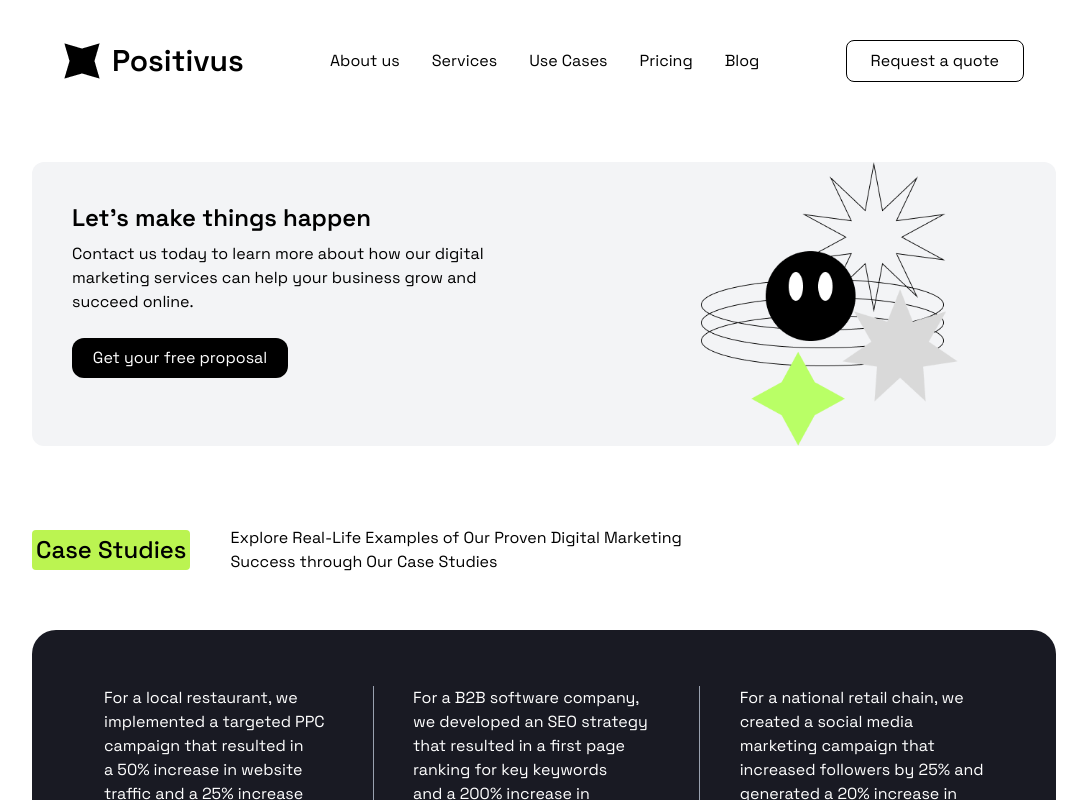
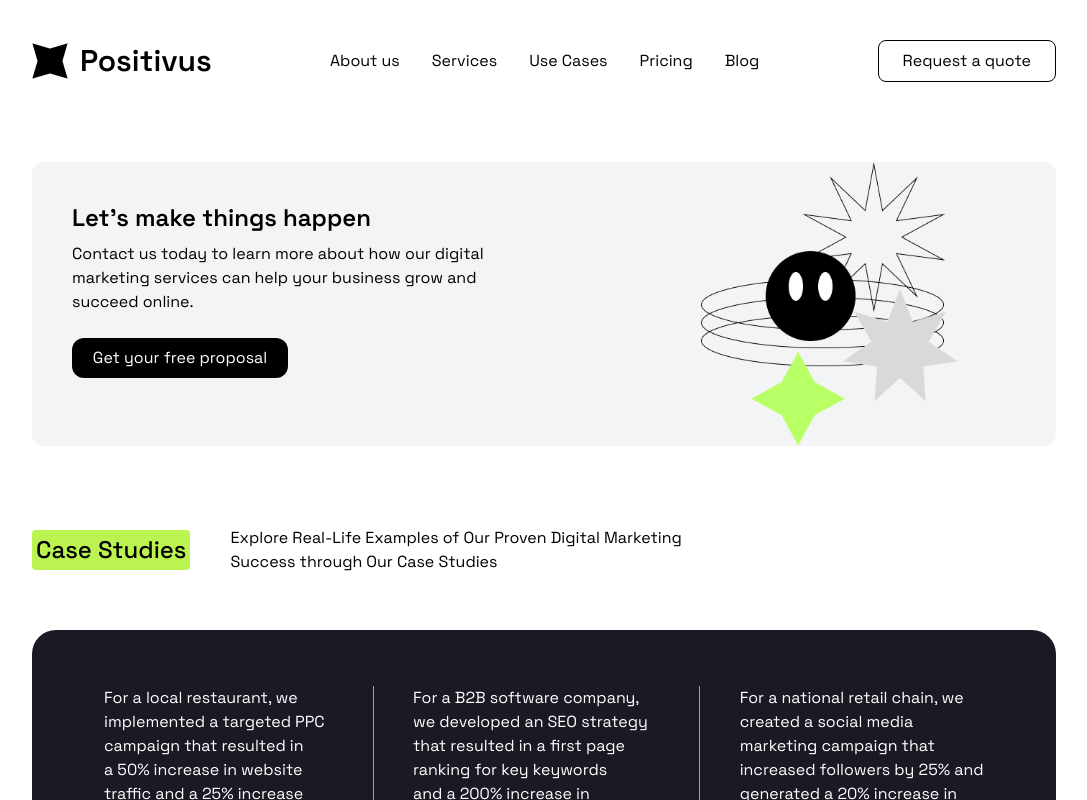
Before and after one commit to FahadBinQaiser/Positivus, a React (Vite) app: page / in a window 1280 px wide. Shown: the top 800 px of the page, without its empty margins (96-1183 px from the left). Built offline with nearby package versions, Linux system fonts and the light colour scheme.

Commit message:
padding fixtures

```diff
--- a/src/navbar/Navbar.jsx
+++ b/src/navbar/Navbar.jsx
@@ -8,7 +8,7 @@ const Navbar = () => {
     const closeMenu = () => setIsOpen(false);
 
     return (
-        <div className="navbar space-grotesk pt-10 max-w-5xl mx-auto px-8">
+        <div className="navbar space-grotesk pt-10 max-w-5xl mx-auto px-8 sm:px-0">
             <div className="flex justify-between items-center">
                 <div className="flex gap-3 items-center">
                     <img
```
